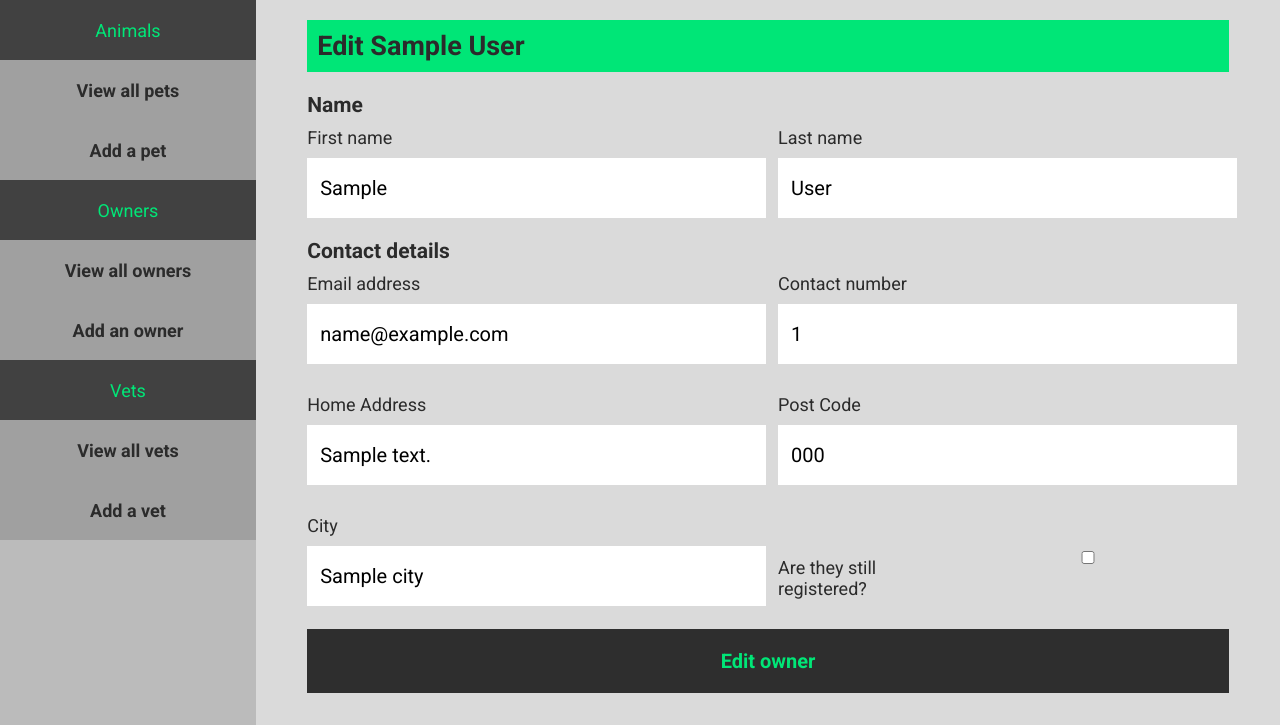
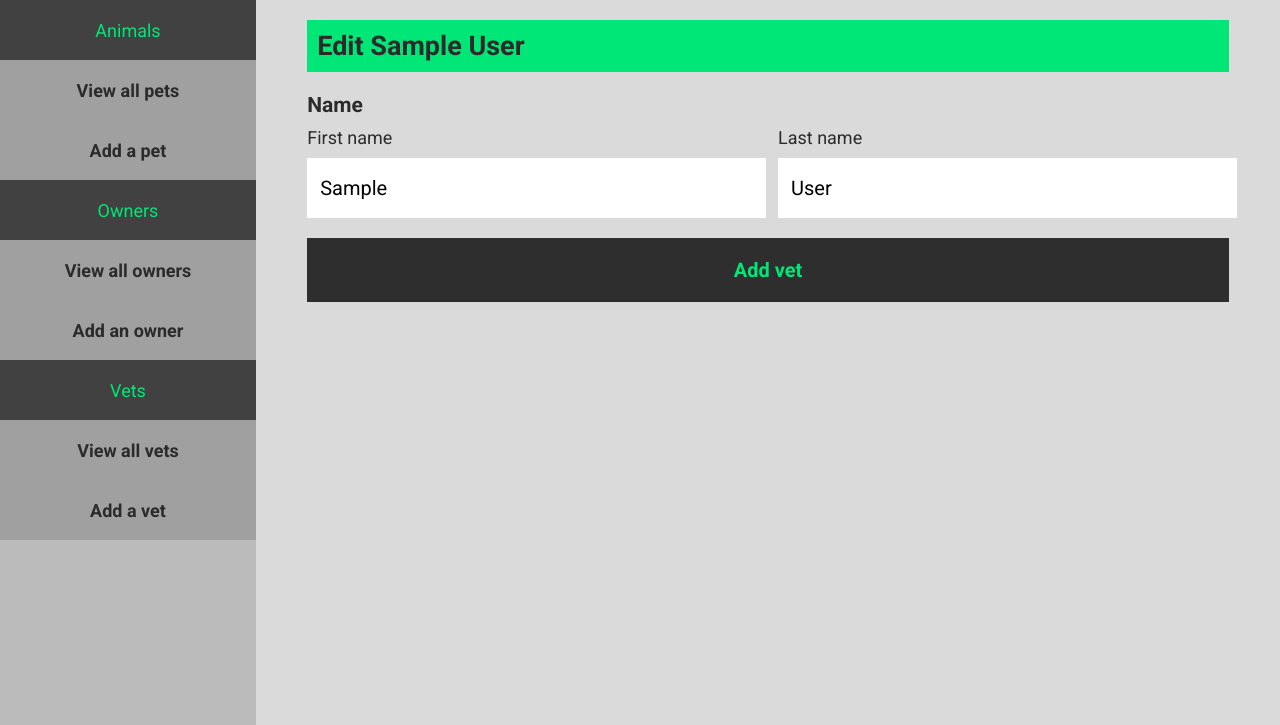
Before and after one commit to xeofd/vetso_codeclan_project, a Flask app: template app/templates/vets/edit.html in a window 1280 px wide. Shown: the part 75-800 px from the top of the page. Run offline with Flask 2, Linux system fonts and the light colour scheme; the template is opened without the code that fills it: most values are stand-ins (such as "Sample title", 1, 10 or a date in 2020).

Commit message:
Finished with views for vets. Giving everything one last look before declaring MVP complete and moving onto extensions

```diff
--- a/app/templates/vets/edit.html
+++ b/app/templates/vets/edit.html
@@ -4,10 +4,10 @@
 <div class="bloc-content">
 
     <div class="bloc-content--title">
-        <h2>Edit {{ owner.first_name }} {{ owner.last_name }}</h2>
+        <h2>Edit {{ vet.first_name }} {{ vet.last_name }}</h2>
     </div>
 
-    <form action="/owners/{{ owner.id }}" method="POST">
+    <form action="/vets/{{ vet.id }}" method="POST">
 
         <h3>Name</h3>
 
@@ -16,11 +16,11 @@
             <div class="bloc-cell--50pc bloc-cell--breaker">
 
                 <div class=" bloc-form--label">
-                    <label for="owner_first_name">First name</label>
+                    <label for="vet_first_name">First name</label>
                 </div>
 
                 <div>
-                    <input type="text" name="owner_first_name" id="owner_first_name" value="{{ owner.first_name }}" required />
+                    <input type="text" name="vet_first_name" id="vet_first_name" value="{{ vet.first_name }}" required />
                 </div>
 
             </div>
@@ -29,128 +29,12 @@
 
                 <div class="bloc-form--label">
 
-                    <label for="owner_last_name">Last name</label>
+                    <label for="vet_last_name">Last name</label>
 
                 </div>
 
                 <div>
-                    <input type="text" name="owner_last_name" id="owner_last_name" value="{{ owner.last_name }}" required />
-                </div>
-
-            </div>
-
-        </div>
-
-        <h3>Contact details</h3>
-
-        <div class="bloc-container--flex bloc-content">
-
-            <div class="bloc-cell--50pc bloc-cell--breaker">
-
-                <div class="bloc-form--label">
-
-                    <label for="owner_email">Email address</label>
-
-                </div>
-
-                <div>
-
-                    <input type="email" name="owner_email" id="owner_email" value="{{ owner.email }}" required />
-
-                </div>
-
-            </div>
-
-            <div class="bloc-cell--50pc">
-
-                <div class="bloc-form--label">
-
-                    <label for="owner_contact_number">Contact number</label>
-
-                </div>
-
-                <div>
-
-                    <input type="tel" name="owner_contact_number" id="owner_contact_number" value="{{ owner.contact_number }}" required />
-
-                </div>
-
-            </div>
-
-        </div>
-
-        <div class="bloc-container--flex bloc-content">
-
-            <div class="bloc-cell--50pc bloc-cell--breaker">
-
-                <div class="bloc-form--label">
-
-                    <label for="owner_address">Home Address</label>
-
-                </div>
-
-                <div>
-
-                    <input type="text" name="owner_address" id="owner_address" value="{{ owner.address }}" required />
-
-                </div>
-
-            </div>
-
-            <div class="bloc-cell--50pc">
-
-                <div class="bloc-form--label">
-
-                    <label for="owner_post_code">Post Code</label>
-
-                </div>
-
-                <div>
-
-                    <input type="text" name="owner_post_code" id="owner_post_code" value="{{ owner.post_code }}" required />
-
-                </div>
-
-            </div>
-
-        </div>
-
-        <div class="bloc-container--flex bloc-content">
-
-            <div class="bloc-cell--50pc bloc-cell--breaker">
-
-                <div class="bloc-form--label">
-
-                    <label for="owner_city">City</label>
-
-                </div>
-
-                <div>
-
-                    <input type="text" name="owner_city" id="owner_city" value="{{ owner.city }}" required />
-
-                </div>
-
-            </div>
-
-            <div class="bloc-cell--50pc">
-
-                <div class="bloc-form--spacer"></div>
-
-                <div class="bloc-container--flex">
-
-                    <div class="bloc-cell--40pc bloc-form--label">
-
-                        <label for="owner_registered">Are they still registered?</label>
-
-                    </div>
-
-                    <div class="bloc-cell--60pc">
-
-                        <input type="checkbox" name="owner_registered" id="owner_registered" value="True" {% if owner.registered == True %} checked {% endif %} />
-
-                    </div>
-
+                    <input type="text" name="vet_last_name" id="vet_last_name" value="{{ vet.last_name }}" required />
                 </div>
 
             </div>
@@ -159,7 +43,7 @@
 
         <div class="bloc-content">
 
-            <input type="submit" value="Edit owner" class="bloc-button--large-button bloc-button--type-dark" />
+            <input type="submit" value="Add vet" class="bloc-button--large-button bloc-button--type-dark" />
 
         </div>
 
```
Also changed, not shown: app/controllers/vets_controller.py (+23 -0 lines).
